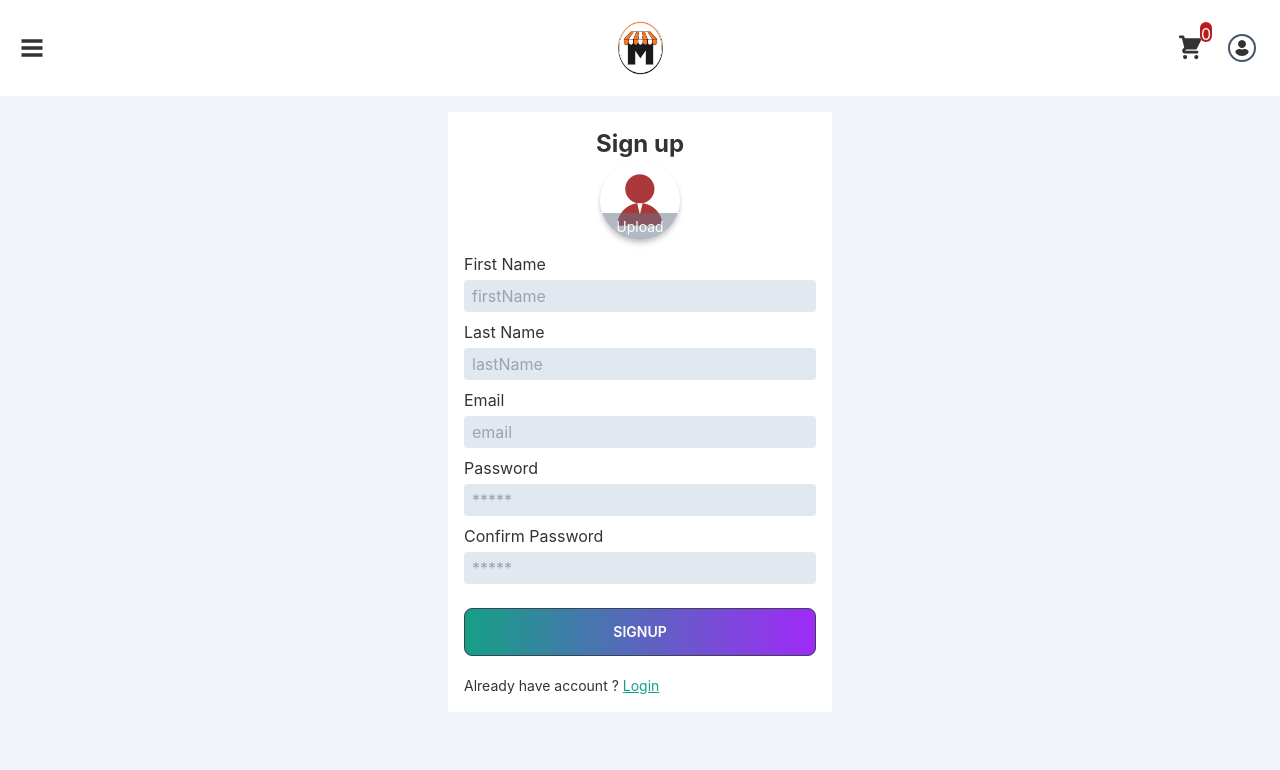
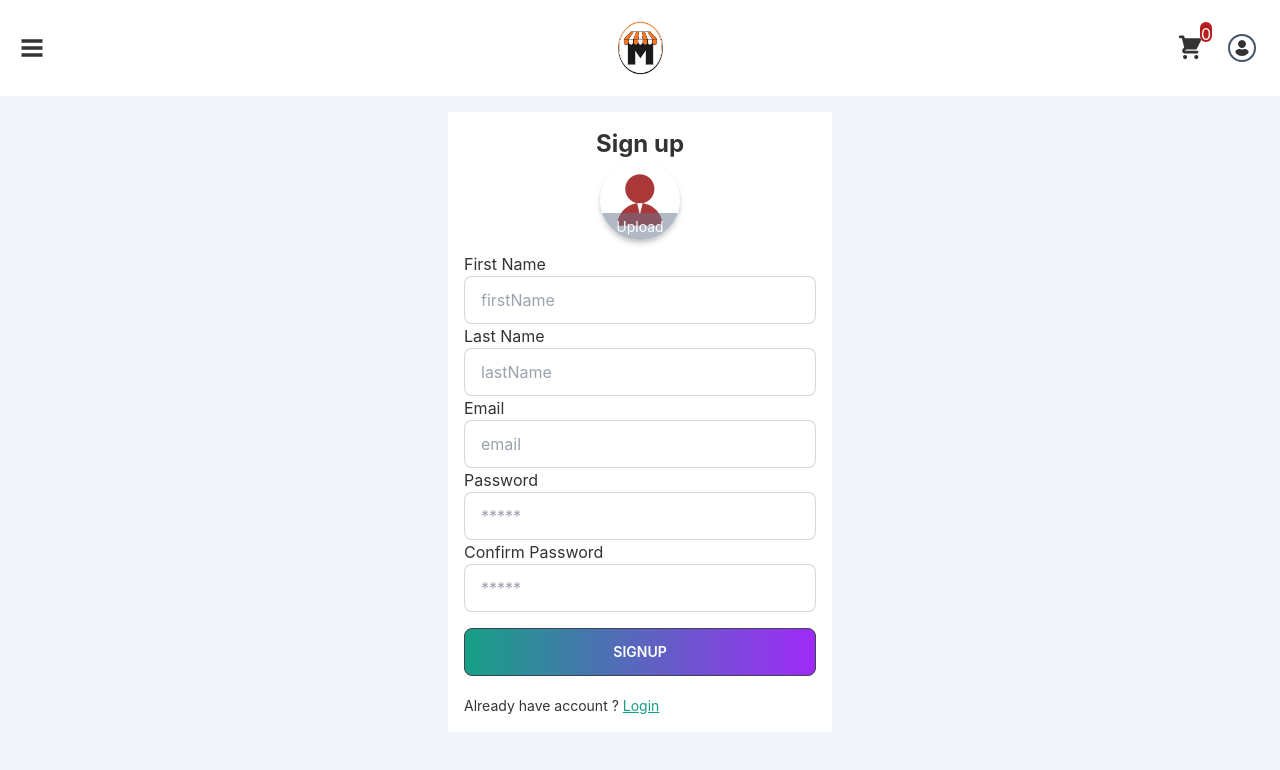
Before and after one commit to tanvirrifat1/mudi-shop-client, a React (Create React App) app: page /signup in a window 1280 px wide. Shown: the top 770 px of the page. Built offline with nearby package versions, Linux system fonts and the light colour scheme.

Commit message:
added login or signup design

```diff
--- a/src/components/pages/Login.js
+++ b/src/components/pages/Login.js
@@ -17,20 +17,26 @@ export default function Login() {
 
                 <form className="w-full py-3 flex flex-col" >
                     <label htmlFor="email">Email</label>
+                    {/* <input
+
+                        className="mt-1 mb-2 w-full bg-slate-200 px-2 py-1 rounded "
+                        placeholder='email'
+
+                    /> */}
                     <input
                         type={"email"}
                         id="email"
                         name="email"
-                        className="mt-1 mb-2 w-full bg-slate-200 px-2 py-1 rounded "
-                        placeholder='email'
+                        placeholder="email"
+                        className="input input-bordered"
+                    />
 
-                    />
                     <label htmlFor="email">Password</label>
                     <input
                         type={"password"}
                         id="password"
                         name="password"
-                        className="mt-1 mb-2 w-full bg-slate-200 px-2 py-1 rounded "
+                        className="input input-bordered"
                         placeholder='*****'
 
                     />
--- a/src/components/pages/SignUp.js
+++ b/src/components/pages/SignUp.js
@@ -27,7 +27,7 @@ export default function SignUp() {
                         type={"text"}
                         id="firstName"
                         name="firstName"
-                        className="mt-1 mb-2 w-full bg-slate-200 px-2 py-1 rounded focus-within:border-purple-400"
+                        className="input input-bordered"
                         placeholder='firstName'
                     />
 
@@ -36,7 +36,7 @@ export default function SignUp() {
                         type={"text"}
                         id="lastName"
                         name="lastName"
-                        className="mt-1 mb-2 w-full bg-slate-200 px-2 py-1 rounded focus-within:border-purple-400"
+                        className="input input-bordered"
                         placeholder='lastName'
                     />
 
@@ -45,33 +45,28 @@ export default function SignUp() {
                         type={"email"}
                         id="email"
                         name="email"
-                        className="mt-1 mb-2 w-full bg-slate-200 px-2 py-1 rounded focus-within:border-purple-400"
+                        className="input input-bordered"
                         placeholder='email'
                     />
 
                     <label htmlFor="password">Password</label>
-                    <div className="flex px-2 py-1 bg-slate-200 rounded mt-1 mb-2 focus-within:outline focus-within:border-purple-400" >
                     <input
                         placeholder='*****'
                         id="password"
                         name="password"
-                            className=" w-full bg-slate-200 border-none outline-none "
-
+                        className="input input-bordered"
                     />
 
-                    </div>
+
 
                     <label htmlFor="confirmpassword">Confirm Password</label>
-                    <div className="flex px-2 py-1 bg-slate-200 rounded mt-1 mb-2  focus-within:outline focus-within:border-purple-400" >
                     <input
                         placeholder='*****'
                         id="confirmpassword"
                         name="confirmPassword"
-                            className=" w-full bg-slate-200 border-none outline-none "
-
+                        className="input input-bordered"
                     />
 
-                    </div>
 
                     <div className='mt-4'>
                         <LoadingButton
```
Lines whose indentation alone changed are shown as unchanged.
